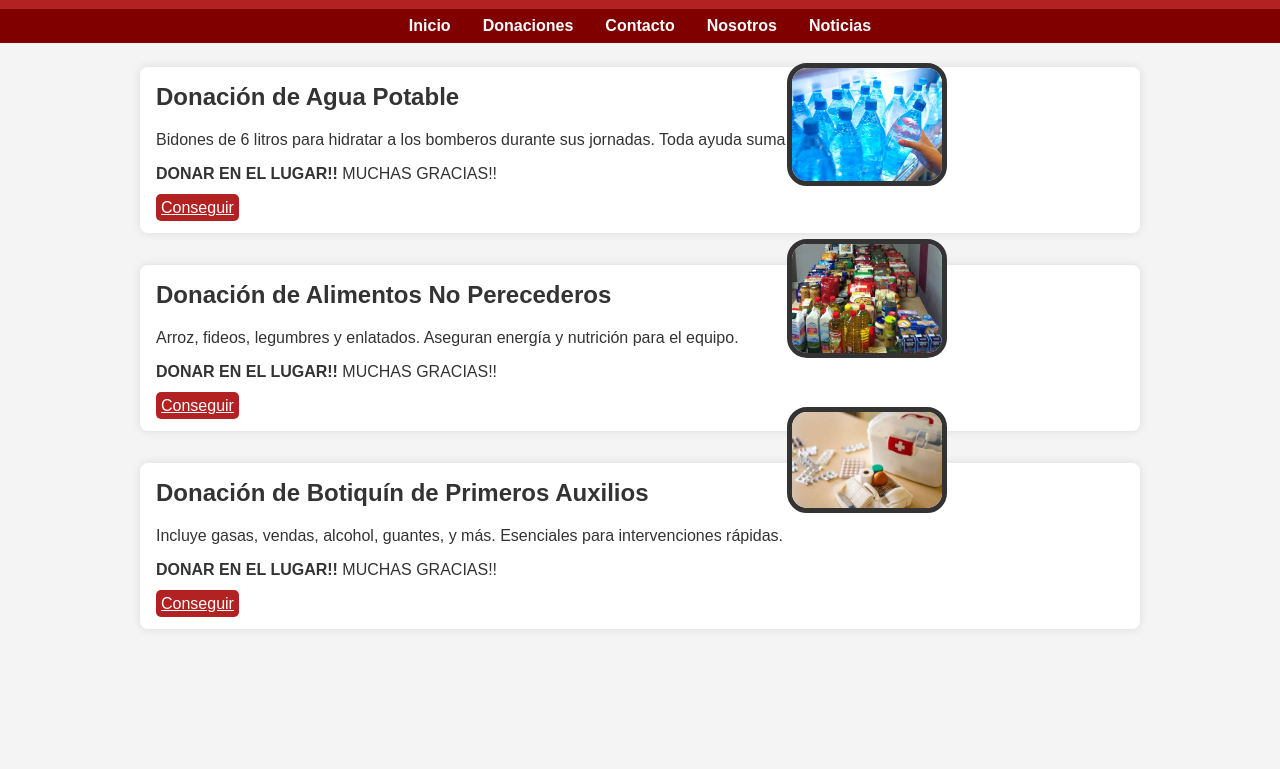
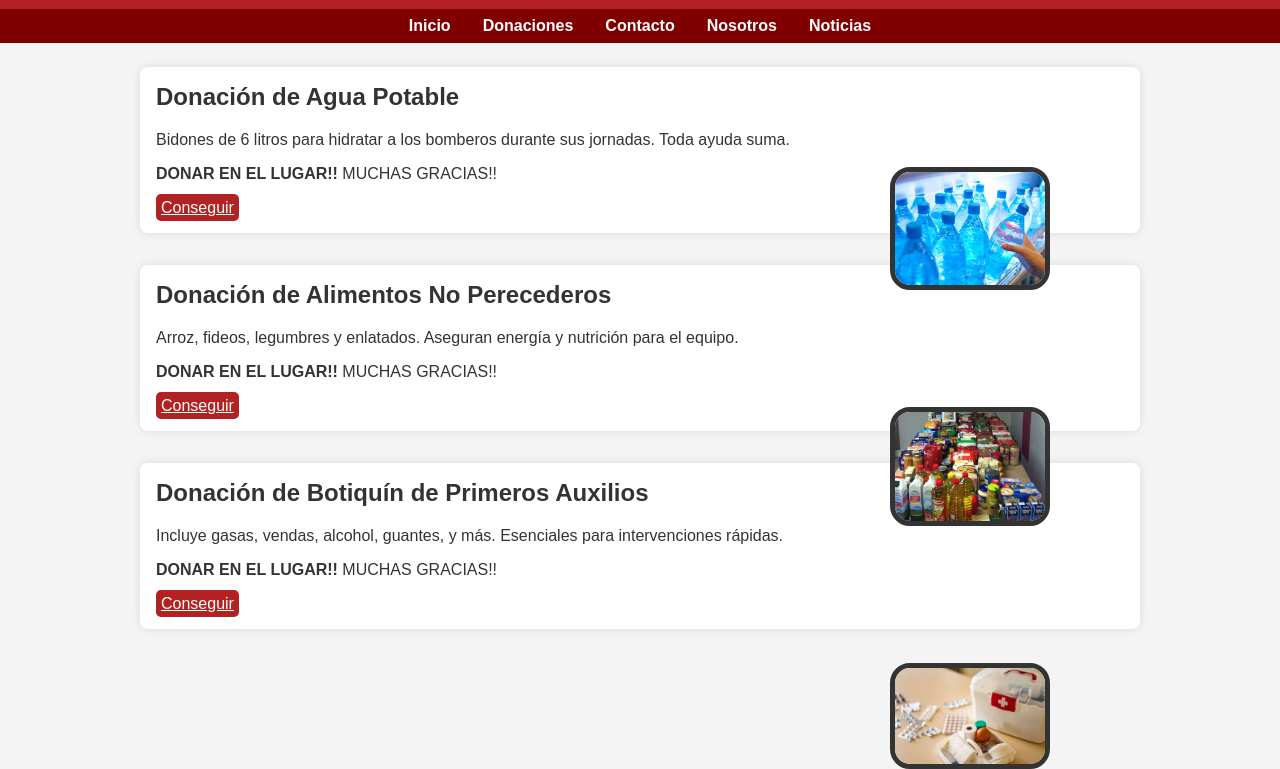
Before and after one commit to CamGadea/BOMBEROS, a plain HTML site: page DONACIONES.html in a window 1280 px wide. Shown: the part 153-922 px from the top of the page. Before the commit the page ends 814 px from the top, so only its background shows below. Drawn offline with Linux system fonts and the light colour scheme.

Commit message:
Add files via upload

```diff
--- a/estiloDonaciones.css
+++ b/estiloDonaciones.css
@@ -74,9 +74,9 @@
             border-width: 5px;
             border-color:#333;
             border-radius: 20px;
-            right: 26%;
+            right: 18%;
             width: 150px;
-            top: 27%;
+            top: 40%;
         }
         .Botiquin {
             border-style: solid;
@@ -84,9 +84,9 @@
             border-width: 5px;
             border-color:#333;
             border-radius: 20px;
-            right: 26%;
+            right: 18%;
             width: 150px;
-            top: 70%;
+            top: 102%;
         }
         .Alimentos {
             border-style: solid;
@@ -94,9 +94,9 @@
             border-width: 5px;
             border-color:#333;
             border-radius: 20px;
-            right: 26%;
+            right: 18%;
             width: 150px;
-            top: 49%;
+            top: 70%;
         }
         nav a:hover {
             text-decoration: underline;
```
Also changed, not shown: NOSOTROS.html (+1 -1 lines), index.html (+2 -3 lines).
